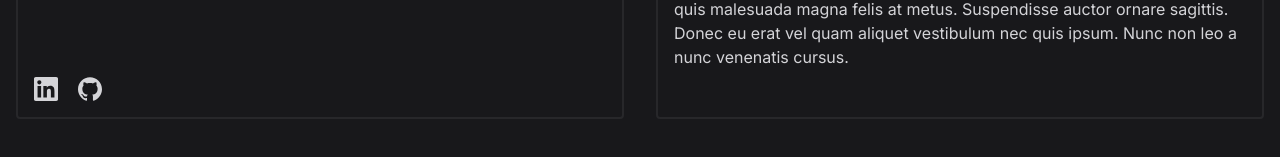
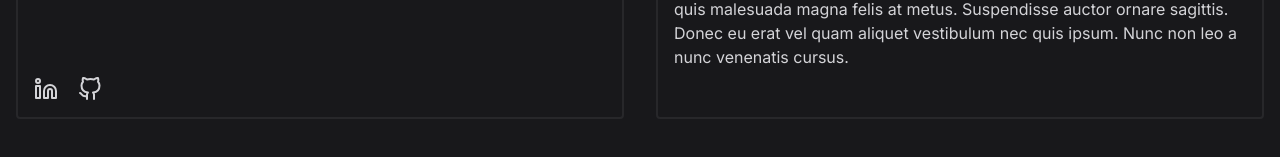
Before and after one commit to ClearlyRubix/Portfolio, a Next.js app: page / in a window 1280 px wide. Shown: the part 519-676 px from the top of the page. Built offline with nearby package versions, Linux system fonts and the light colour scheme.

Commit message:
Icons are now their own components

```diff
--- a/src/app/components/HeroSection.tsx
+++ b/src/app/components/HeroSection.tsx
@@ -2,13 +2,15 @@ import Image from "next/image"
 import Link from "next/link"
 import LinkedInIcon from "../../../public/linkedin.svg"
 import GitHubIcon from "../../../public/github.svg"
+import IconGitHub from "./icons/IconGitHub"
+import IconLinkedIn from "./icons/IconLinkedIn"
 
 
 const HeroSection = () => {
     return (
         <>
         <div className="flex flex-col border-2 border-zinc-800 rounded m-4 p-4 h-full">
-            <h1 className="text-zinc-200 font-bold text-4xl tracking-tighter mb-4">
+            <h1 className="text-zinc-200 font-bold text-4xl tracking-tighter mb-4 transition-transform hover:-translate-y-1">
                 Cayden Batten
             </h1>
             <h2 className="font-semibold text-zinc-200 mb-4">
@@ -18,14 +20,14 @@ const HeroSection = () => {
                 Lorem ipsum dolor sit amet, consectetur adipiscing elit. Ut sed.
             </p>
             <ul className="flex items-center mt-12 md:mt-auto">
-                <li className="mr-5 shrink-0">
+                <li className="mr-5 shrink-0 transition-transform hover:-translate-y-1">
                     <Link className="hover:text-zinc-200" href={"https://www.linkedin.com/in/caydenbatten/"} target="_blank" title="LinkedIn">
-                        <svg className="h-6 w-6" fill="currentColor" role="img" viewBox="0 0 24 24" xmlns="http://www.w3.org/2000/svg"><path d="M20.447 20.452h-3.554v-5.569c0-1.328-.027-3.037-1.852-3.037-1.853 0-2.136 1.445-2.136 2.939v5.667H9.351V9h3.414v1.561h.046c.477-.9 1.637-1.85 3.37-1.85 3.601 0 4.267 2.37 4.267 5.455v6.286zM5.337 7.433c-1.144 0-2.063-.926-2.063-2.065 0-1.138.92-2.063 2.063-2.063 1.14 0 2.064.925 2.064 2.063 0 1.139-.925 2.065-2.064 2.065zm1.782 13.019H3.555V9h3.564v11.452zM22.225 0H1.771C.792 0 0 .774 0 1.729v20.542C0 23.227.792 24 1.771 24h20.451C23.2 24 24 23.227 24 22.271V1.729C24 .774 23.2 0 22.222 0h.003z"/></svg>
+                        <IconLinkedIn feather={true}/>
                     </Link>
                 </li>
-                <li className="mr-5 shrink-0">
+                <li className="mr-5 shrink-0 transition-transform hover:-translate-y-1">
                     <Link className="hover:text-zinc-200" href={"https://github.com/ClearlyRubix/"} target="_blank" title="GitHub">
-                    <svg className="h-6 w-6" fill="currentColor"  role="img" viewBox="0 0 24 24" xmlns="http://www.w3.org/2000/svg"><path d="M12 .297c-6.63 0-12 5.373-12 12 0 5.303 3.438 9.8 8.205 11.385.6.113.82-.258.82-.577 0-.285-.01-1.04-.015-2.04-3.338.724-4.042-1.61-4.042-1.61C4.422 18.07 3.633 17.7 3.633 17.7c-1.087-.744.084-.729.084-.729 1.205.084 1.838 1.236 1.838 1.236 1.07 1.835 2.809 1.305 3.495.998.108-.776.417-1.305.76-1.605-2.665-.3-5.466-1.332-5.466-5.93 0-1.31.465-2.38 1.235-3.22-.135-.303-.54-1.523.105-3.176 0 0 1.005-.322 3.3 1.23.96-.267 1.98-.399 3-.405 1.02.006 2.04.138 3 .405 2.28-1.552 3.285-1.23 3.285-1.23.645 1.653.24 2.873.12 3.176.765.84 1.23 1.91 1.23 3.22 0 4.61-2.805 5.625-5.475 5.92.42.36.81 1.096.81 2.22 0 1.606-.015 2.896-.015 3.286 0 .315.21.69.825.57C20.565 22.092 24 17.592 24 12.297c0-6.627-5.373-12-12-12"/></svg>
+                        <IconGitHub feather={true} />
                     </Link>
                 </li>
             </ul>
--- /dev/null
+++ b/src/app/components/icons/IconGitHub.tsx
@@ -0,0 +1,20 @@
+const IconGitHub = ({feather = false}) => {
+
+    return (
+        <>
+            {feather ?
+                <svg xmlns="http://www.w3.org/2000/svg" width="24" height="24" viewBox="0 0 24 24" fill="none" stroke="currentColor" stroke-width="2" stroke-linecap="round" stroke-linejoin="round" className="feather feather-github">
+                    <path d="M9 19c-5 1.5-5-2.5-7-3m14 6v-3.87a3.37 3.37 0 0 0-.94-2.61c3.14-.35 6.44-1.54 6.44-7A5.44 5.44 0 0 0 20 4.77 5.07 5.07 0 0 0 19.91 1S18.73.65 16 2.48a13.38 13.38 0 0 0-7 0C6.27.65 5.09 1 5.09 1A5.07 5.07 0 0 0 5 4.77a5.44 5.44 0 0 0-1.5 3.78c0 5.42 3.3 6.61 6.44 7A3.37 3.37 0 0 0 9 18.13V22"></path>
+                    <title>GitHub</title>
+                </svg>
+                :
+                <svg className="h-6 w-6" fill="currentColor" role="img" viewBox="0 0 24 24" xmlns="http://www.w3.org/2000/svg">
+                    <path d="M20.447 20.452h-3.554v-5.569c0-1.328-.027-3.037-1.852-3.037-1.853 0-2.136 1.445-2.136 2.939v5.667H9.351V9h3.414v1.561h.046c.477-.9 1.637-1.85 3.37-1.85 3.601 0 4.267 2.37 4.267 5.455v6.286zM5.337 7.433c-1.144 0-2.063-.926-2.063-2.065 0-1.138.92-2.063 2.063-2.063 1.14 0 2.064.925 2.064 2.063 0 1.139-.925 2.065-2.064 2.065zm1.782 13.019H3.555V9h3.564v11.452zM22.225 0H1.771C.792 0 0 .774 0 1.729v20.542C0 23.227.792 24 1.771 24h20.451C23.2 24 24 23.227 24 22.271V1.729C24 .774 23.2 0 22.222 0h.003z"/>
+                    <title>GitHub</title>
+                </svg>
+            }
+        </>
+    )
+}
+
+export default IconGitHub
--- /dev/null
+++ b/src/app/components/icons/IconLinkedIn.tsx
@@ -0,0 +1,21 @@
+const IconLinkedIn = ({feather = false}) => {
+    return(
+        <>
+        {
+            feather ?
+            <svg xmlns="http://www.w3.org/2000/svg" width="24" height="24" viewBox="0 0 24 24" fill="none" stroke="currentColor" stroke-width="2" stroke-linecap="round" stroke-linejoin="round" className="feather feather-linkedin">
+                <path d="M16 8a6 6 0 0 1 6 6v7h-4v-7a2 2 0 0 0-2-2 2 2 0 0 0-2 2v7h-4v-7a6 6 0 0 1 6-6z"></path><rect x="2" y="9" width="4" height="12"></rect><circle cx="4" cy="4" r="2"></circle>
+                <title>LinkedIn</title>
+            </svg>
+            :
+            <svg className="h-6 w-6" fill="currentColor"  role="img" viewBox="0 0 24 24" xmlns="http://www.w3.org/2000/svg">
+                <path d="M20.447 20.452h-3.554v-5.569c0-1.328-.027-3.037-1.852-3.037-1.853 0-2.136 1.445-2.136 2.939v5.667H9.351V9h3.414v1.561h.046c.477-.9 1.637-1.85 3.37-1.85 3.601 0 4.267 2.37 4.267 5.455v6.286zM5.337 7.433c-1.144 0-2.063-.926-2.063-2.065 0-1.138.92-2.063 2.063-2.063 1.14 0 2.064.925 2.064 2.063 0 1.139-.925 2.065-2.064 2.065zm1.782 13.019H3.555V9h3.564v11.452zM22.225 0H1.771C.792 0 0 .774 0 1.729v20.542C0 23.227.792 24 1.771 24h20.451C23.2 24 24 23.227 24 22.271V1.729C24 .774 23.2 0 22.222 0h.003z"/>
+                <title>LinkedIn</title>
+            </svg>
+        }
+        </>
+
+    )
+}
+
+export default IconLinkedIn
```
